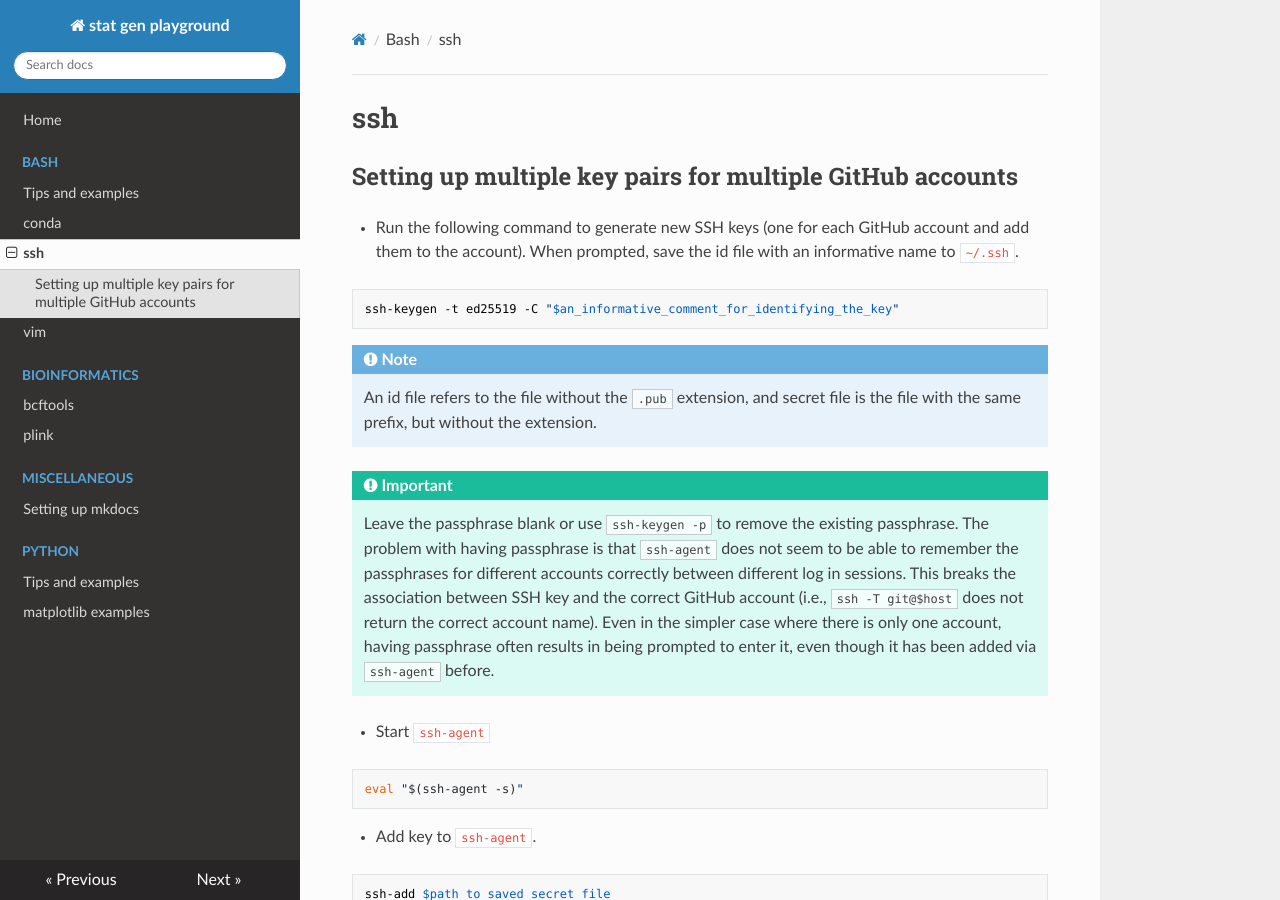
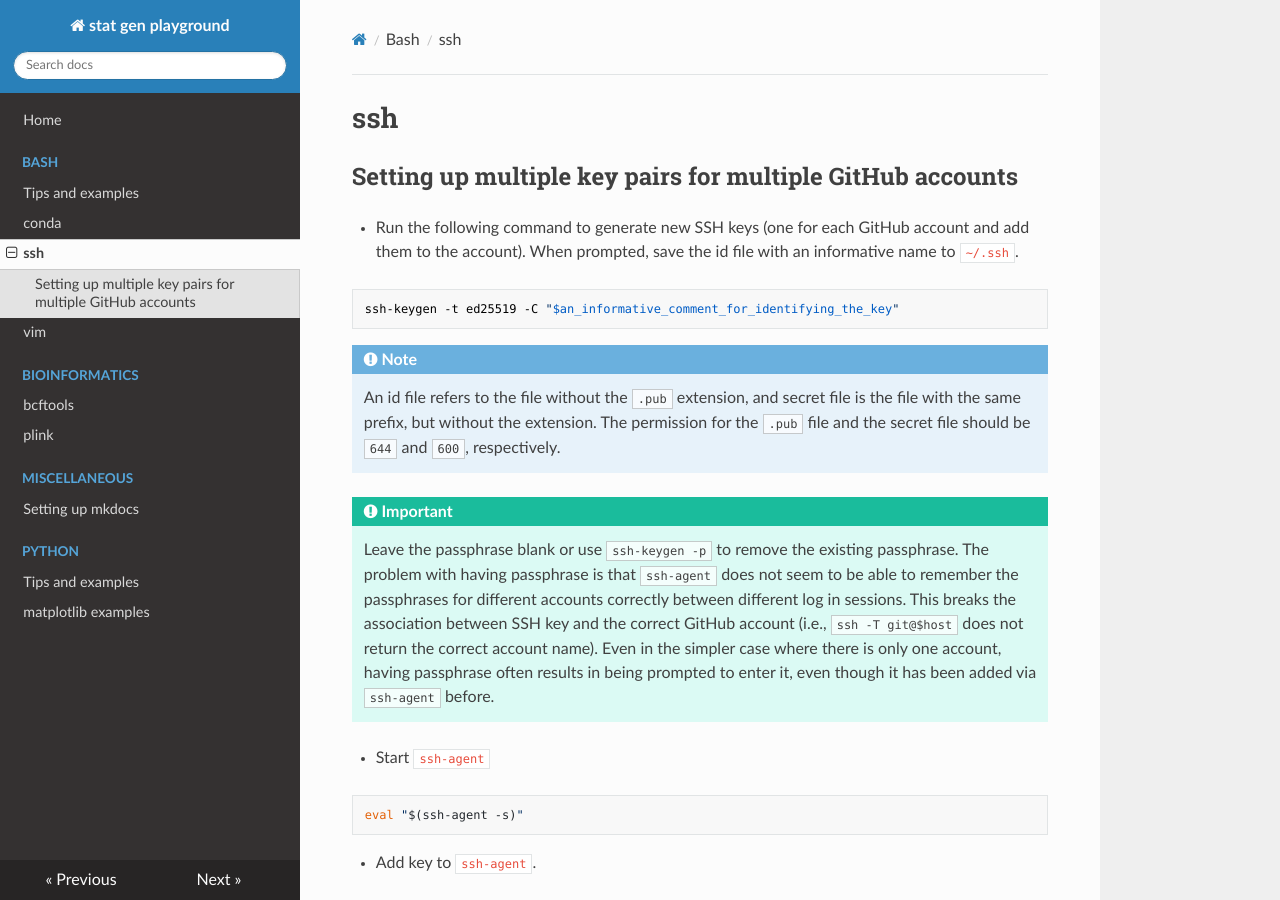
Before and after one commit to drkaizeng/statistics_and_engineering_lab, an MkDocs documentation site: the page built from docs/bash/ssh.md, in a window 1280 px wide and 900 px high. Built offline with MkDocs 1.6.1, drawn with Linux system fonts in a browser that asks for light colours; nearby versions of some CDN libraries.

Commit message:
New notes

````diff
--- a/docs/bash/ssh.md
+++ b/docs/bash/ssh.md
@@ -6,7 +6,7 @@
 ssh-keygen -t ed25519 -C "$an_informative_comment_for_identifying_the_key"
 ```
 !!! note
-    An id file refers to the file without the `.pub` extension, and secret file is the file with the same prefix, but without the extension.
+    An id file refers to the file without the `.pub` extension, and secret file is the file with the same prefix, but without the extension. The permission for the `.pub` file and the secret file should be `644` and `600`, respectively.
 
 !!! important
     Leave the passphrase blank or use `ssh-keygen -p` to remove the existing passphrase. The problem with having passphrase is that `ssh-agent` does not seem to be able to remember the passphrases for different accounts correctly between different log in sessions. This breaks the association between SSH key and the correct GitHub account (i.e., `ssh -T git@$host` does not return the correct account name). Even in the simpler case where there is only one account, having passphrase often results in being prompted to enter it, even though it has been added via `ssh-agent` before.
````
